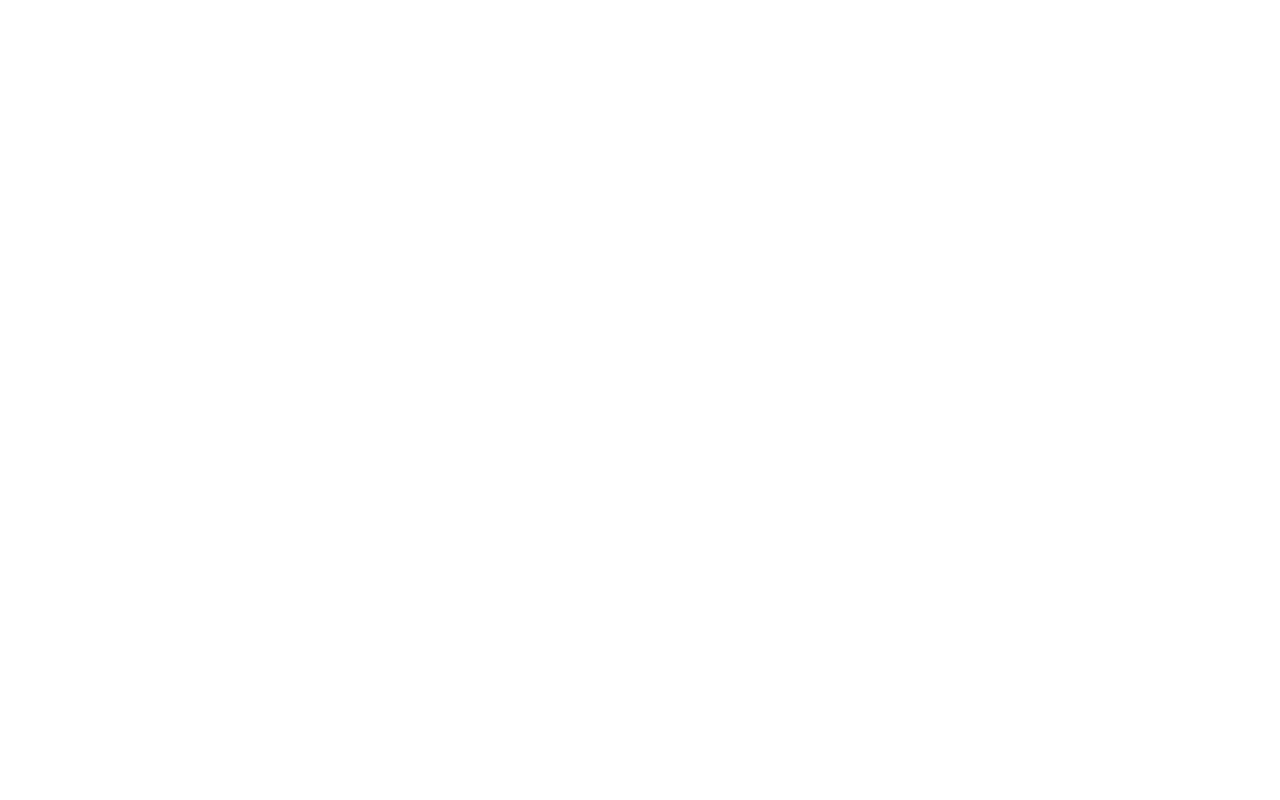
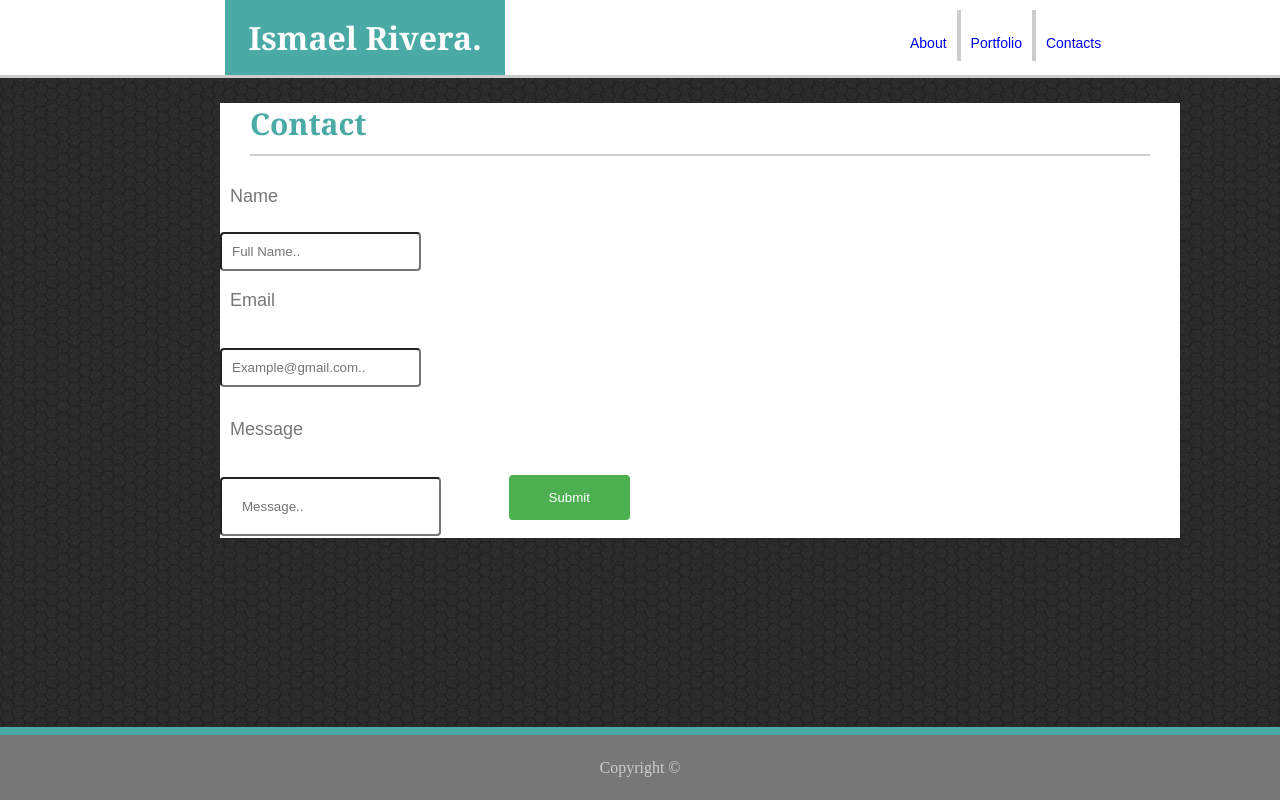
Before and after one commit to IsmaelRvra130/Basic-Portfolio, a plain HTML site: page contact.html in a window 1280 px wide. Drawn offline with Linux system fonts and the light colour scheme.

Commit message:
Finished Index/contact pgs

```diff
--- a/assets/css/style.css
+++ b/assets/css/style.css
@@ -114,7 +114,7 @@ h2 {
      font-size: 18px;
      line-height:35px;
      color: #777777;
-     padding: 28px;
+     padding: 10px;
      padding-top: 5px;
      padding-right: 5px;
 
@@ -138,3 +138,64 @@ h2 {
  .push {
      height: 30px;
  }
+
+
+ /* Contact sheet styling*/
+
+ #main2 {
+    background: #ffffff;
+    width: 960px;
+    height: auto;
+    margin-left: 220px;
+    margin-right: 250px;
+    margin-top: 0;
+}
+
+ #name { input [type=text], select, textarea
+     width: 80%;
+     padding: 10px;
+     border: 1px solid ccc;
+     border-radius: 4px;
+     box-sizing: border-box;
+     margin-top: -50px;
+     margin-bottom: -300px;
+     resize: vertical;
+ }
+
+#email { input [type=text], select, textarea
+    width: 100%;
+    padding: 10px;
+    border: 1px solid ccc;
+    border-radius: 4px;
+    box sizing: border-box;
+    margin-top: 2px;
+    margin-bottom: 2px;
+    resize: vertical;
+}
+
+#message { input [type=text], select, textarea
+    width: 100%;
+    padding: 20px;
+    border: 1px solid ccc;
+    border-radius: 4px;
+    box sizing: border-box;
+    margin-top: 2px;
+    margin-bottom: 2px;
+    resize: vertical;
+    text-align: left;
+    line-height: 2px;
+}
+
+input[type=submit] {
+    float: right;
+    background:#4CAF50;
+    color: white;
+    padding: 15px 40px;
+    margin-right: 550px;
+    border: none;
+    border-radius: 4px;
+    cursor: pointer;
+}
+input[type=submit]:hover{
+    background-color:#45a049;
+}
--- a/contact.html
+++ b/contact.html
@@ -0,0 +1,53 @@
+<!DOCTYPE html>
+    <head>
+        <meta charset="UTF-8">
+        <title>Basic-portfolio</title>
+        <link rel="stylesheet" href="assets\css\style.css">
+    </head>
+
+    <body background="assets/images/dark-honeycomb.png">
+
+    <div id="border"></id>
+        <div class="name"><h1>Ismael Rivera.</h1>
+            </div>
+            <div class="info">
+                <div class="About"><a href="index.html">About</a></div>
+                <div class="Portfolio"><a href="Portfolio.html">Portfolio</a></div>
+                <div class="Contacts"><a href="Contacts.html">Contacts</a></div>
+            </div>
+    </div>
+    <div id="main2">
+
+
+        <h2>Contact</h2>
+        <div class="sb"></div>
+
+
+    <form action="action_page.php">
+        <label for="name"><p>Name</p></label>
+        <input type="text" id="name" name="name"
+        placeholder="Full Name..">
+
+
+        <label for="email"><p>Email</p></label>
+        <input type="text" id="email" email="email"
+        placeholder="Example@gmail.com..">
+
+
+        <label for="message"><p>Message</p></label>
+        <input type="text" id="message" message="message"
+        placeholder="Message..">
+
+        <input type="submit" value="Submit">
+
+    </div>
+
+    <div id="footer"> Copyright &#169;
+            <div class="push"></div>
+    </div>
+
+
+
+
+    </body>
+</html>
```
